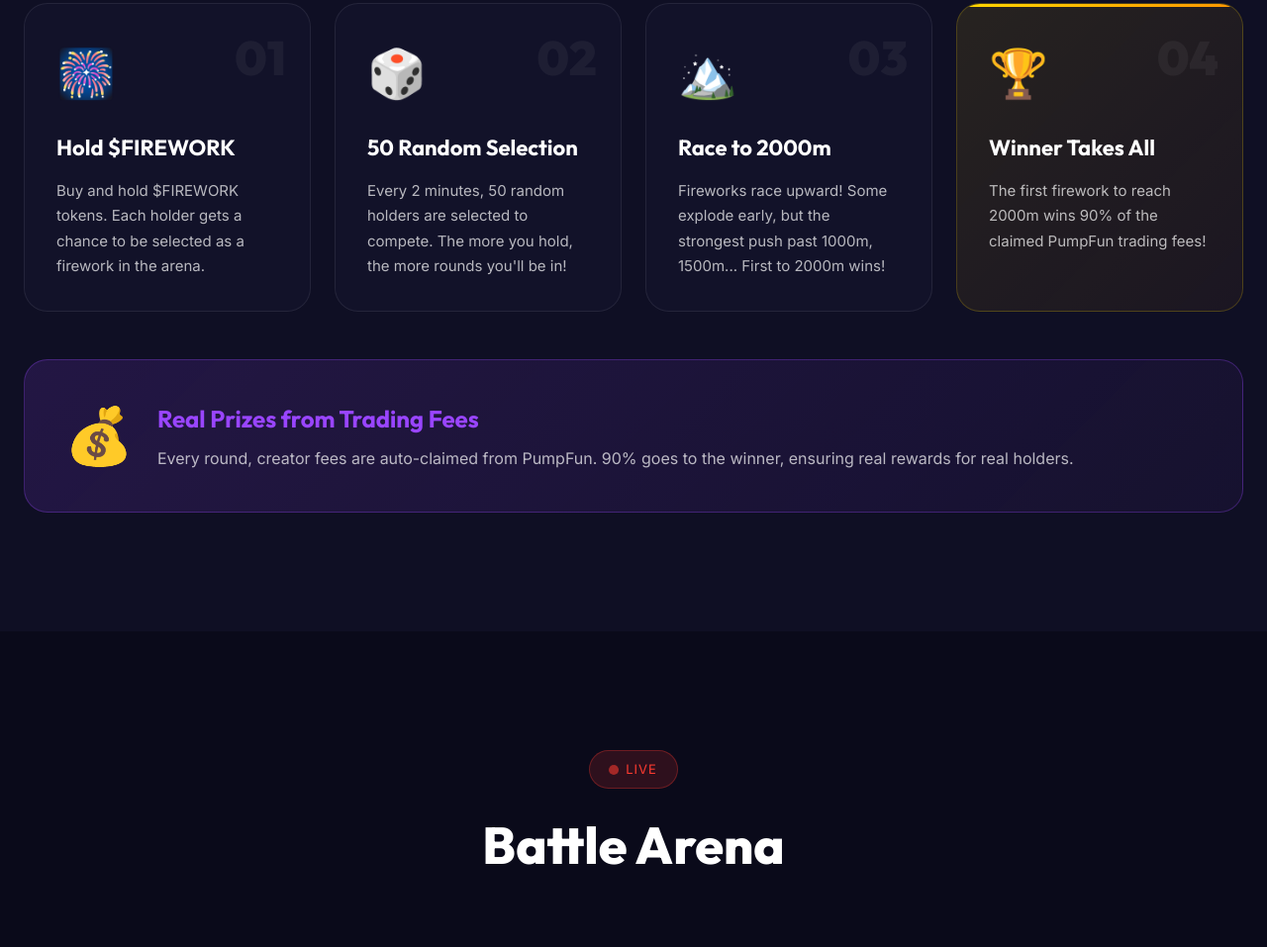
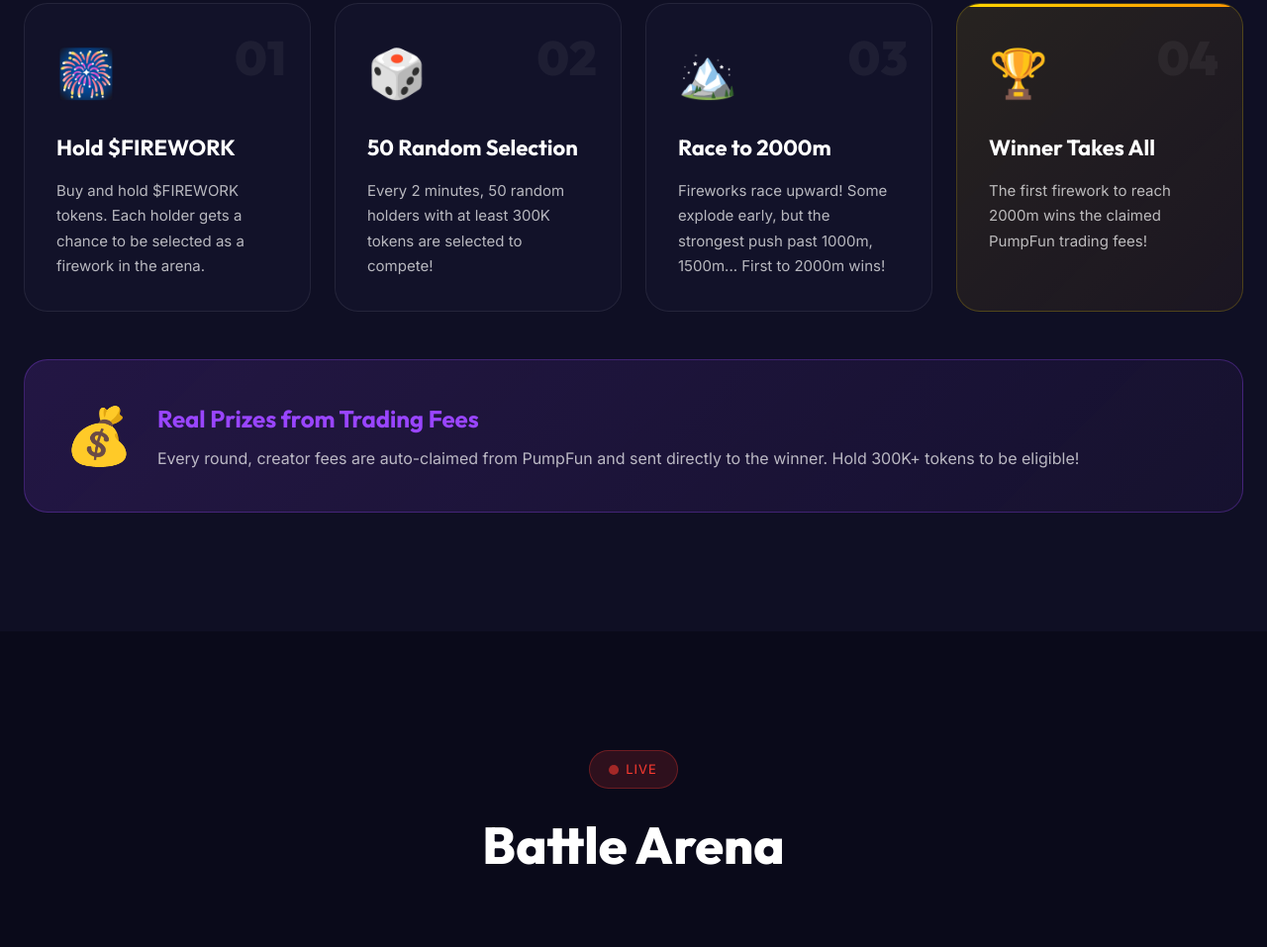
Before and after one commit to CONTINAD/FireWorks, a website: page public/index.html in a window 1280 px wide. Shown: the part 1325-2282 px from the top of the page at 99% size. Drawn offline with nearby package versions, Linux system fonts and the light colour scheme; no server answers.

Commit message:
🎯 Removed 90% mentions, added 300K token minimum requirement

```diff
--- a/public/index.html
+++ b/public/index.html
@@ -171,8 +171,7 @@
                     <div class="step-number">02</div>
                     <div class="step-icon">🎲</div>
                     <h3>50 Random Selection</h3>
-                    <p>Every 2 minutes, 50 random holders are selected to compete. The more you hold, the more rounds
-                        you'll be in!</p>
+                    <p>Every 2 minutes, 50 random holders with at least 300K tokens are selected to compete!</p>
                 </div>
 
                 <div class="step-card">
@@ -187,7 +186,7 @@
                     <div class="step-number">04</div>
                     <div class="step-icon">🏆</div>
                     <h3>Winner Takes All</h3>
-                    <p>The first firework to reach 2000m wins 90% of the claimed PumpFun trading fees!
+                    <p>The first firework to reach 2000m wins the claimed PumpFun trading fees!
                     </p>
                 </div>
             </div>
@@ -196,8 +195,8 @@
                 <div class="benefit-icon">💰</div>
                 <div class="benefit-content">
                     <h3>Real Prizes from Trading Fees</h3>
-                    <p>Every round, creator fees are auto-claimed from PumpFun. 90% goes to the winner, ensuring real
-                        rewards for real holders.</p>
+                    <p>Every round, creator fees are auto-claimed from PumpFun and sent directly to the winner. Hold
+                        300K+ tokens to be eligible!</p>
                 </div>
             </div>
         </div>
```
Also changed, not shown: server.js (+11 -2 lines).
